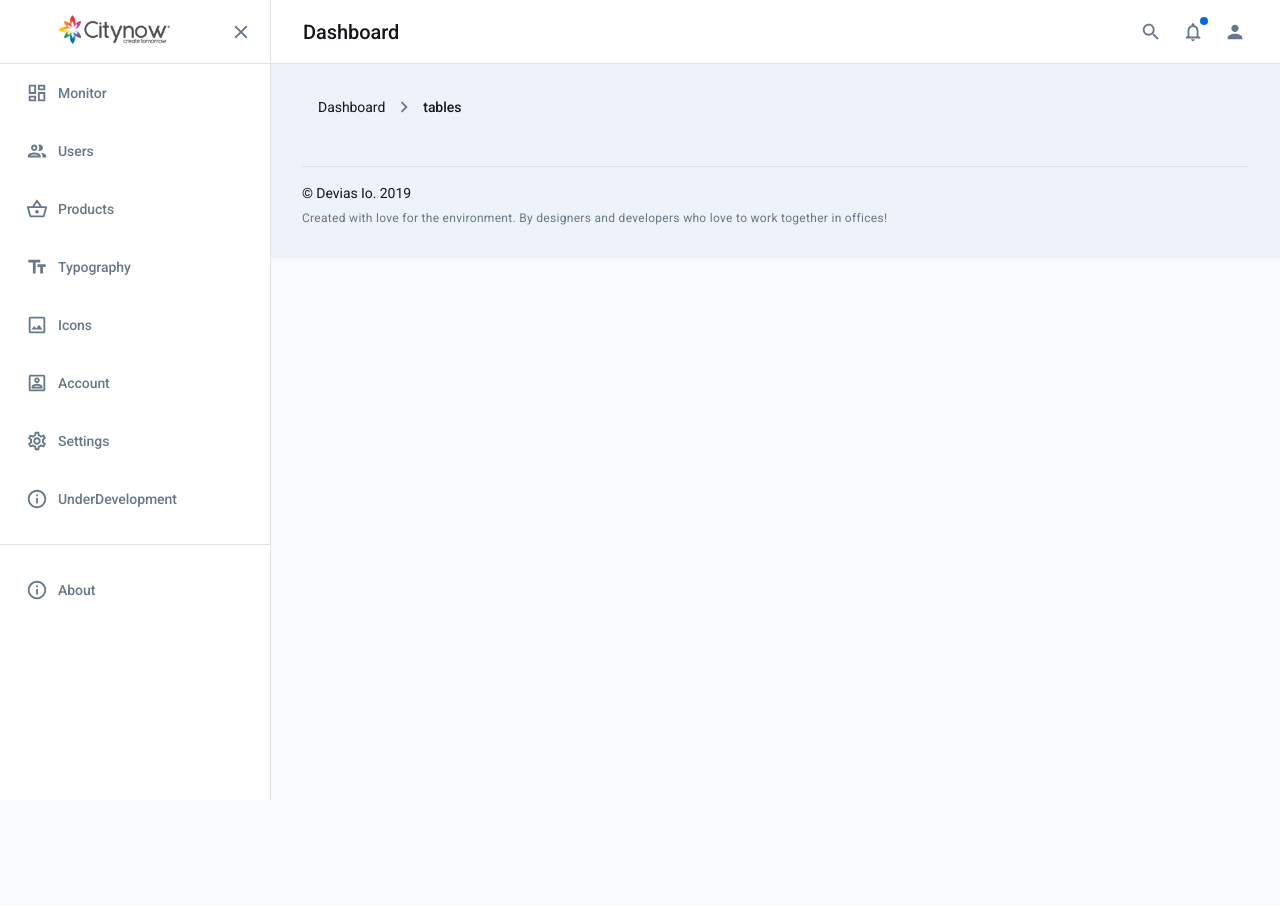
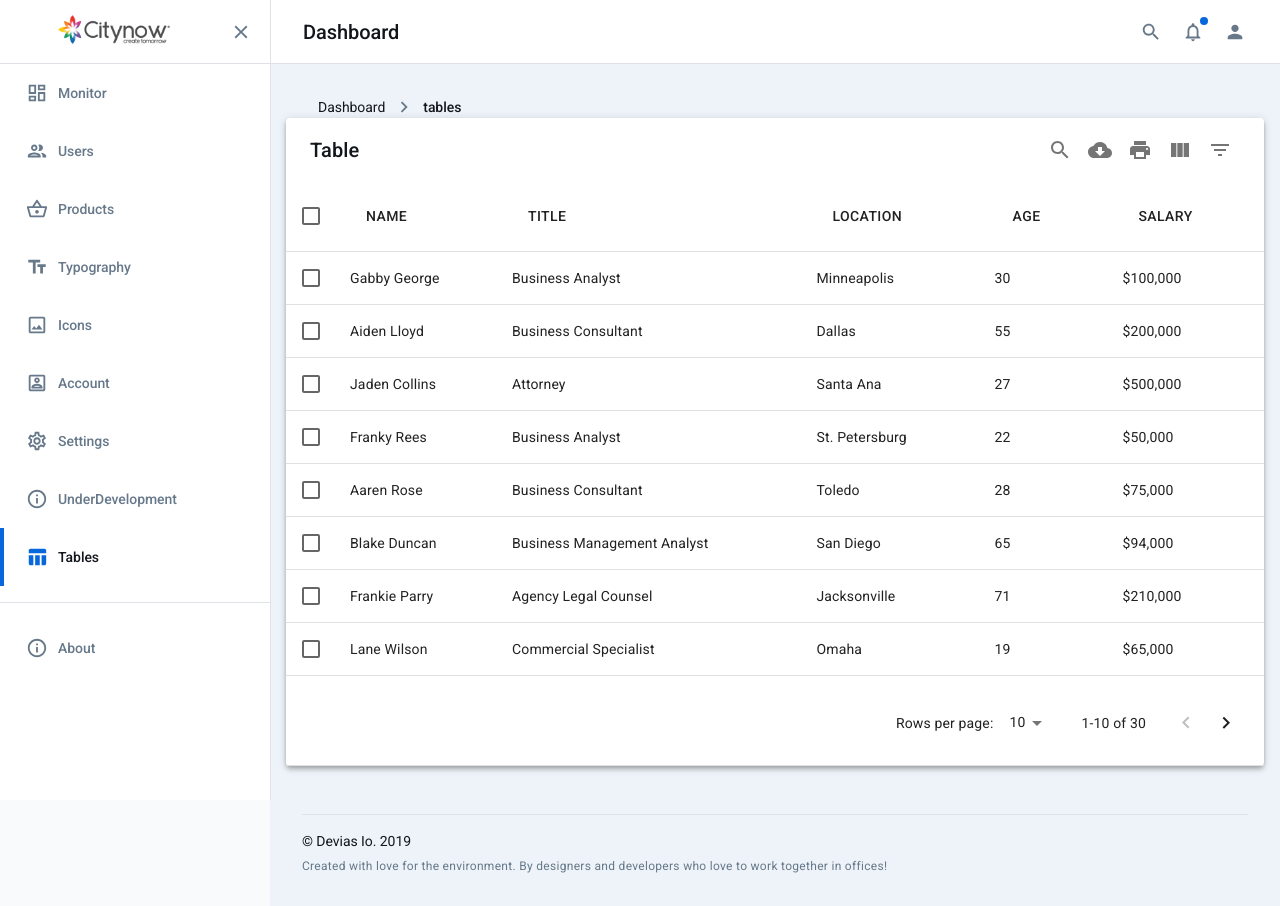
Before and after one commit to hieple18/material-dashboard-template, a React (Create React App) app: page /dashboard/tables in a window 1280 px wide. Before the commit the page ends 800 px from the top, so only its background shows below. Built offline with nearby package versions, Linux system fonts and the light colour scheme.

Commit message:
created table component

```diff
--- a/package.json
+++ b/package.json
@@ -33,6 +33,7 @@
     "history": "^4.7.2",
     "konva": "^3.3.3",
     "moment": "^2.24.0",
+    "mui-datatables": "^2.6.1",
     "node-sass": "^4.11.0",
     "prop-types": "^15.7.1",
     "react": "^16.8.6",
--- /dev/null
+++ b/src/components/Table/index.jsx
@@ -0,0 +1,178 @@
+import React, { Component } from 'react';
+
+// Externals
+import PropTypes from 'prop-types';
+import classNames from 'classnames';
+
+// Material helpers
+import { withStyles, CircularProgress, Typography } from '@material-ui/core';
+import MUIDataTable from "mui-datatables";
+import { createMuiTheme, MuiThemeProvider } from '@material-ui/core/styles';
+
+// Component styles
+const styles = theme => ({
+    root: {
+        padding: theme.spacing(4)
+    },
+    content: {
+        marginTop: '150px',
+        textAlign: 'center'
+    },
+    image: {
+        display: 'inline-block',
+        marginTop: '50px',
+        maxWidth: '100%',
+        width: '554px'
+    }
+});
+
+class CustomTable extends Component {
+
+    getMuiTheme = () => createMuiTheme({
+        overrides: {
+            MUIDataTable: {
+                paper: {
+                    padding: '16px',
+                    margin: '16px',
+                    boxShadow: "none",
+                    borderRadius: '20px',
+                }
+            },
+            MuiTable: {
+                root: {
+                    // borderCollapse: 'separate',
+                    // borderSpacing: '0 8px',
+                },
+            },
+            MUIDataTableSelectCell: {
+                headerCell: {
+                    // backgroundColor: "transparent",
+                    backgroundColor: '#FCFBFC',
+                    borderTop: '1px solid rgba(224, 224, 224, 1)'
+                }
+            },
+            MUIDataTableHeadCell: {
+                root: {
+                    // padding: '16px 32px',
+                    fontSize: '14px',
+                    fontWeight: '600',
+                    textTransform: 'uppercase',
+                    color: '#BEC6D1',
+                    // backgroundColor: '#FCFBFC',
+                    // borderTop: '1px solid rgba(224, 224, 224, 1)'
+                },
+                toolButton: {
+                    height: 'unset',
+                },
+                fixedHeader: {
+                    backgroundColor: '#FCFBFC',
+                    // borderTop: '1px solid rgba(224, 224, 224, 1)',
+                    // borderBottom: '1px solid rgba(224, 224, 224, 1)',
+                }
+            },
+            MUIDataTableBodyCell: {
+                root: {
+                    padding: '16px',
+                    fontSize: '16px'
+                },
+
+            },
+            MUIDataTableBodyRow: {
+                root: {
+                    padding: "8px",
+                    margin: "8px 0px",
+                    backgroundColor: '#FFF',
+                },
+            },
+            MuiTableRow: {
+                head: {
+                    backgroundColor: '#FCFBFC',
+                    borderTop: '1px solid rgba(224, 224, 224, 1)'
+                    // boxShadow: '0px 2px 4px -1px rgba(0,0,0,0.2), 0px 4px 5px 0px rgba(0,0,0,0.14), 0px 1px 10px 0px rgba(0,0,0,0.12)'
+                }
+            },
+            MuiTableCell: {
+                root: {
+                }
+            },
+            MuiTableSortLabel: {
+                icon: {
+
+                }
+            },
+            MUIDataTablePagination: {
+                root: {
+                    '&:last-child': {
+                        padding: 0,
+                        borderBottom: 'none'
+                    }
+                }
+            },
+            MuiTablePagination: {
+                toolbar: {
+                    paddingRight: 0
+                },
+                select: {
+                    fontSize: '16px'
+                }
+            },
+            MuiTypography: {
+                caption: {
+                    fontSize: '16px'
+                }
+            },
+            MUIDataTableToolbarSelect: {
+                root: {
+                    backgroundColor: 'transparent'
+                }
+            },
+            MuiPaper: {
+                elevation1: {
+                    boxShadow: 'none'
+                }
+            },
+            MuiIconButton: {
+                root: {
+                    '& .MUIDataTableToolbar > .icon': {
+
+                            border: 'solid 1px grey',
+                            margin: '0 5px',
+                    }
+                }
+            }
+        }
+    })
+
+    render() {
+        const { classes, className, data, columns, options, title } = this.props;
+        return (
+            <MuiThemeProvider theme={this.getMuiTheme()}>
+                <MUIDataTable
+                    title={title}
+                    data={data}
+                    columns={columns}
+                    options={options}
+                />
+            </MuiThemeProvider>
+        );
+
+    }
+
+};
+
+CustomTable.propTypes = {
+    data: PropTypes.array,
+    columns: PropTypes.array.isRequired,
+    options: PropTypes.object
+};
+
+CustomTable.defaultProps = {
+    data: [],
+    columns: [],
+    options: {
+        filterType: "dropdown",
+        responsive: "scroll"
+    }
+};
+
+export default withStyles(styles)(CustomTable);
--- /dev/null
+++ b/src/components/Table/styles.jsx
@@ -0,0 +1,26 @@
+
+export default theme => ({
+    root:{
+        flexGrow: 1,
+    },
+    tab: {
+        // textTransform: 'none',
+        // color: '#fff',
+        // fontWeight: theme.typography.fontWeightRegular,
+        // fontSize: theme.typography.pxToRem(15),
+        // marginRight: theme.spacing(1),
+        // '&:focus': {
+        //   opacity: 1,
+        // },
+    },
+    indicator: {
+        display: 'flex',
+        justifyContent: 'center',
+        backgroundColor: 'transparent',
+        '& > div': {
+            maxWidth: 40,
+            width: '100%',
+            backgroundColor: '#635ee7',
+        },
+    },
+});
--- a/src/components/index.jsx
+++ b/src/components/index.jsx
@@ -9,4 +9,5 @@ export { default as PortletToolbar } from './PortletToolbar';
 export { default as SearchInput } from './SearchInput';
 export { default as Status } from './Status';
 export { default as Tabs } from './Tabs';
+export { default as Table } from './Table';
 export { default as Background } from './Background';
--- a/src/layouts/Dashboard/components/Sidebar/index.jsx
+++ b/src/layouts/Dashboard/components/Sidebar/index.jsx
@@ -36,7 +36,8 @@ import {
   AccountBoxOutlined as AccountBoxIcon,
   SettingsOutlined as SettingsIcon,
   Close as CloseIcon,
-  HomeOutlined as HomeIcon
+  HomeOutlined as HomeIcon,
+  TableChart as TableIcon
 } from '@material-ui/icons';
 import ExpandLess from '@material-ui/icons/ExpandLess';
 import ExpandMore from '@material-ui/icons/ExpandMore';
@@ -98,9 +99,15 @@ const navMenu = [
   },
   {
     id: '8',
-    to: '/dashboard/underDevelopment',
+    to: '/dashboard/under-development',
     name: 'UnderDevelopment',
     icon: <InfoIcon />
+  },
+  {
+    id: '9',
+    to: '/dashboard/tables',
+    name: 'Tables',
+    icon: <TableIcon />
   }
 ]
 
--- a/src/pages/Home/styles.jsx
+++ b/src/pages/Home/styles.jsx
@@ -5,16 +5,22 @@ export default theme => ({
     flex: 1,
     backgroundColor: theme.palette.common.white,
     boxShadow: '10px 10px 47px 13px rgba(0,0,0,0.1)',
-    borderRadius: '5px',
     padding: theme.spacing(3),
+    backgroundImage: `url(${image})`,
+    backgroundPosition: 'center',
+    backgroundSize: 'cover',
+  },
+  floatingPage: {
     position: 'absolute',
     left: '50%', top: '50%',
     transform: 'translate(-50%, -50%)',
     minHeight: '70%',
     minWidth: '70%',
-    backgroundImage: `url(${image})`,
-    backgroundPosition: 'center',
-    backgroundSize: 'cover'
+    // borderRadius: '5px',
+  },
+  fullPage: {
+    width:'100%',
+    height: '100%'
   },
   leftContainer: {
     padding: theme.spacing(3, 2),
--- a/src/routes/DashboardRoutes/index.jsx
+++ b/src/routes/DashboardRoutes/index.jsx
@@ -11,6 +11,7 @@ import {
   Account,
   Settings,
   UnderDevelopment,
+  Tables
 } from 'views';
 
 export default class DashboardRoutes extends Component {
@@ -62,6 +63,11 @@ export default class DashboardRoutes extends Component {
           exact
           path="/dashboard/under-development"
         />
+        <Route
+          component={Tables}
+          exact
+          path="/dashboard/tables"
+        />
       </Switch>
     );
   }
--- /dev/null
+++ b/src/views/Tables/index.jsx
@@ -0,0 +1,94 @@
+import React, { Component } from 'react';
+
+// Externals
+import PropTypes from 'prop-types';
+
+// Material helpers
+import { withStyles } from '@material-ui/core';
+
+// Material components
+import { Grid, Typography } from '@material-ui/core';
+import MUIDataTable from "mui-datatables";
+import { createMuiTheme, MuiThemeProvider } from '@material-ui/core/styles';
+
+import {
+  Table
+} from 'components'
+
+// Component styles
+const styles = theme => ({
+  root: {
+    padding: theme.spacing(4)
+  },
+  content: {
+    marginTop: '150px',
+    textAlign: 'center'
+  },
+  image: {
+    display: 'inline-block',
+    marginTop: '50px',
+    maxWidth: '100%',
+    width: '554px'
+  }
+});
+
+class Tables extends Component {
+
+  render() {
+    const { classes } = this.props;
+    const columns = ["Name", "Title", "Location", "Age", "Salary"];
+
+    const data = [
+      ["Gabby George", "Business Analyst", "Minneapolis", 30, "$100,000"],
+      ["Aiden Lloyd", "Business Consultant", "Dallas", 55, "$200,000"],
+      ["Jaden Collins", "Attorney", "Santa Ana", 27, "$500,000"],
+      ["Franky Rees", "Business Analyst", "St. Petersburg", 22, "$50,000"],
+      ["Aaren Rose", "Business Consultant", "Toledo", 28, "$75,000"],
+      ["Blake Duncan", "Business Management Analyst", "San Diego", 65, "$94,000"],
+      ["Frankie Parry", "Agency Legal Counsel", "Jacksonville", 71, "$210,000"],
+      ["Lane Wilson", "Commercial Specialist", "Omaha", 19, "$65,000"],
+      ["Robin Duncan", "Business Analyst", "Los Angeles", 20, "$77,000"],
+      ["Mel Brooks", "Business Consultant", "Oklahoma City", 37, "$135,000"],
+      ["Harper White", "Attorney", "Pittsburgh", 52, "$420,000"],
+      ["Kris Humphrey", "Agency Legal Counsel", "Laredo", 30, "$150,000"],
+      ["Frankie Long", "Industrial Analyst", "Austin", 31, "$170,000"],
+      ["Brynn Robbins", "Business Analyst", "Norfolk", 22, "$90,000"],
+      ["Justice Mann", "Business Consultant", "Chicago", 24, "$133,000"],
+      ["Addison Navarro", "Business Management Analyst", "New York", 50, "$295,000"],
+      ["Jesse Welch", "Agency Legal Counsel", "Seattle", 28, "$200,000"],
+      ["Eli Mejia", "Commercial Specialist", "Long Beach", 65, "$400,000"],
+      ["Gene Leblanc", "Industrial Analyst", "Hartford", 34, "$110,000"],
+      ["Danny Leon", "Computer Scientist", "Newark", 60, "$220,000"],
+      ["Lane Lee", "Corporate Counselor", "Cincinnati", 52, "$180,000"],
+      ["Jesse Hall", "Business Analyst", "Baltimore", 44, "$99,000"],
+      ["Danni Hudson", "Agency Legal Counsel", "Tampa", 37, "$90,000"],
+      ["Terry Macdonald", "Commercial Specialist", "Miami", 39, "$140,000"],
+      ["Justice Mccarthy", "Attorney", "Tucson", 26, "$330,000"],
+      ["Silver Carey", "Computer Scientist", "Memphis", 47, "$250,000"],
+      ["Franky Miles", "Industrial Analyst", "Buffalo", 49, "$190,000"],
+      ["Glen Nixon", "Corporate Counselor", "Arlington", 44, "$80,000"],
+      ["Gabby Strickland", "Business Process Consultant", "Scottsdale", 26, "$45,000"],
+      ["Mason Ray", "Computer Scientist", "San Francisco", 39, "$142,000"]
+    ];
+
+    const options = {
+          filterType: "dropdown",
+          responsive: "scroll"
+    };
+
+    return (
+      <Table
+        title={"Table"}
+        data={data}
+        columns={columns}
+        options={options} />
+    );
+
+  }
+}
+
+Tables.propTypes = {
+  classes: PropTypes.object.isRequired
+};
+
+export default withStyles(styles)(Tables);
--- a/src/views/index.jsx
+++ b/src/views/index.jsx
@@ -6,3 +6,4 @@ export { default as Typography } from './Typography';
 export { default as Icons } from './Icons';
 export { default as Settings } from './Settings';
 export { default as UnderDevelopment } from './UnderDevelopment';
+export { default as Tables } from './Tables';
```
Also changed, not shown: src/pages/Home/index.jsx (+9 -1 lines), 1 other file (tests, documents, lock files or other folders).
